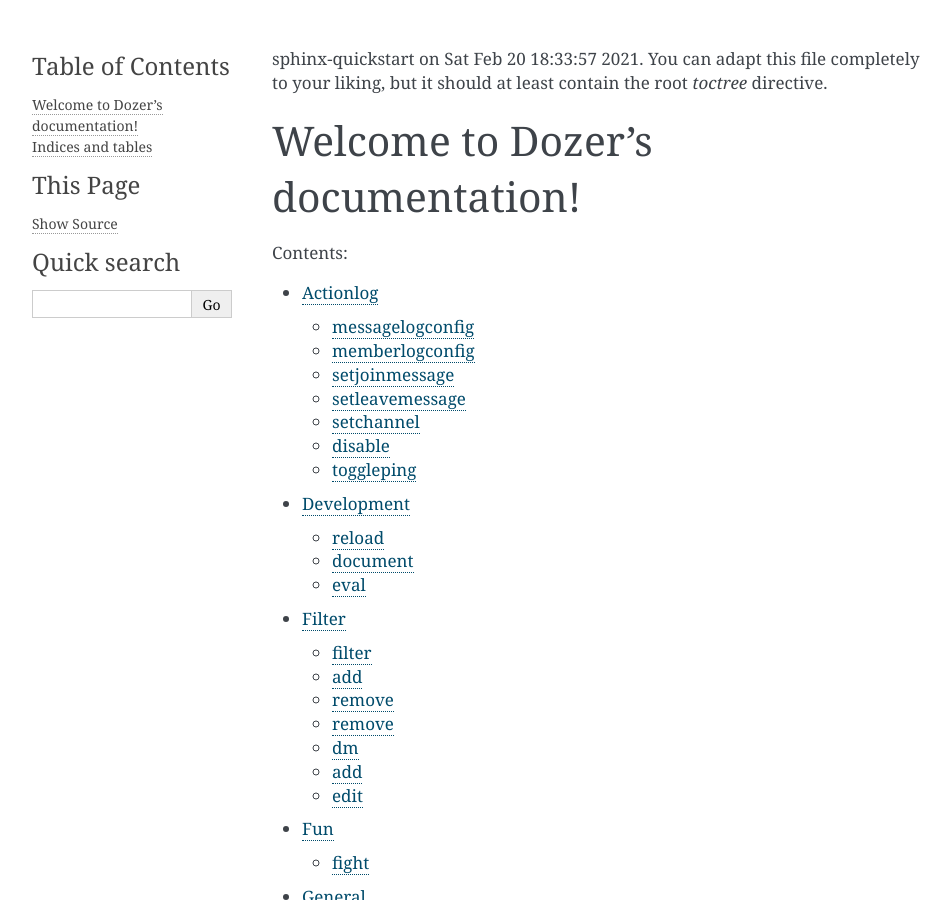
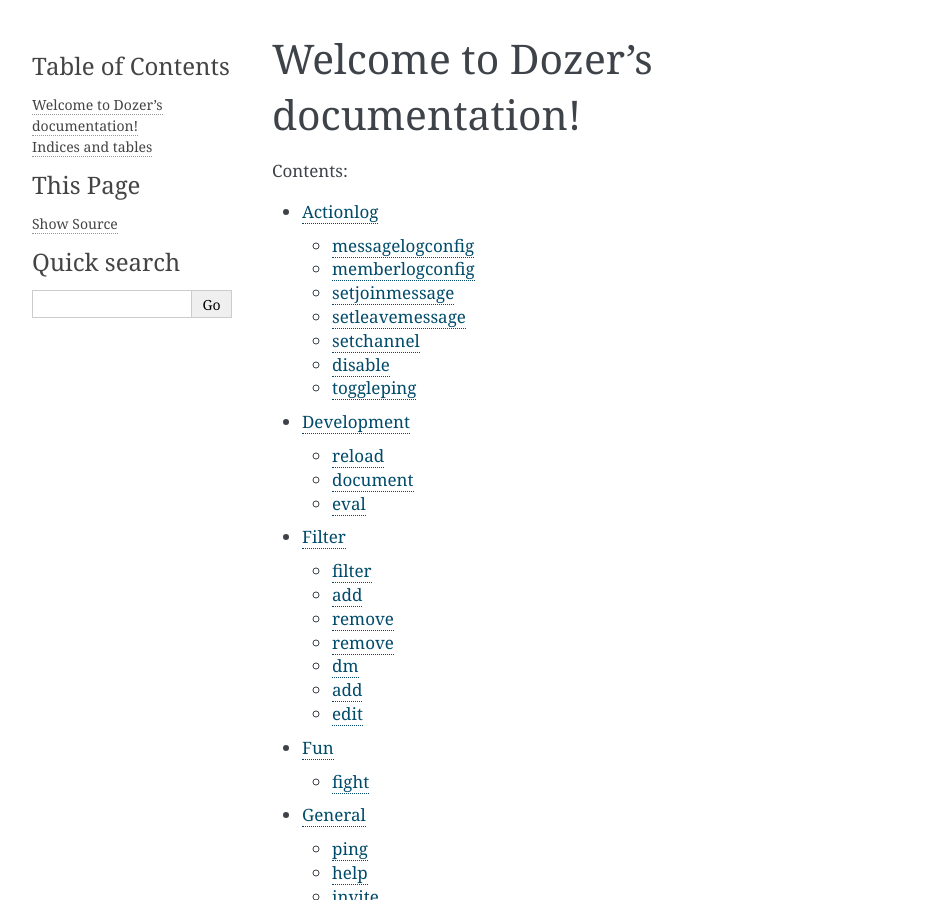
Before and after one commit to FRCDiscord/Dozer, a Sphinx documentation site: the page built from docs/index.rst, in a window 1280 px wide and 900 px high. Shown: the whole window, without its empty margins (148-1098 px from the left). Built offline with Sphinx 7.4.7, drawn with Linux system fonts in a browser that asks for light colours.

Commit message:
Deleted stuff at top of index

```diff
--- a/docs/index.rst
+++ b/docs/index.rst
@@ -1,8 +1,3 @@
-.. test documentation master file, created by
-sphinx-quickstart on Sat Feb 20 18:33:57 2021.
-You can adapt this file completely to your liking, but it should at least
-contain the root `toctree` directive.
-
 Welcome to Dozer's documentation!
 =================================
 
```
Also changed, not shown: 5 other files.
